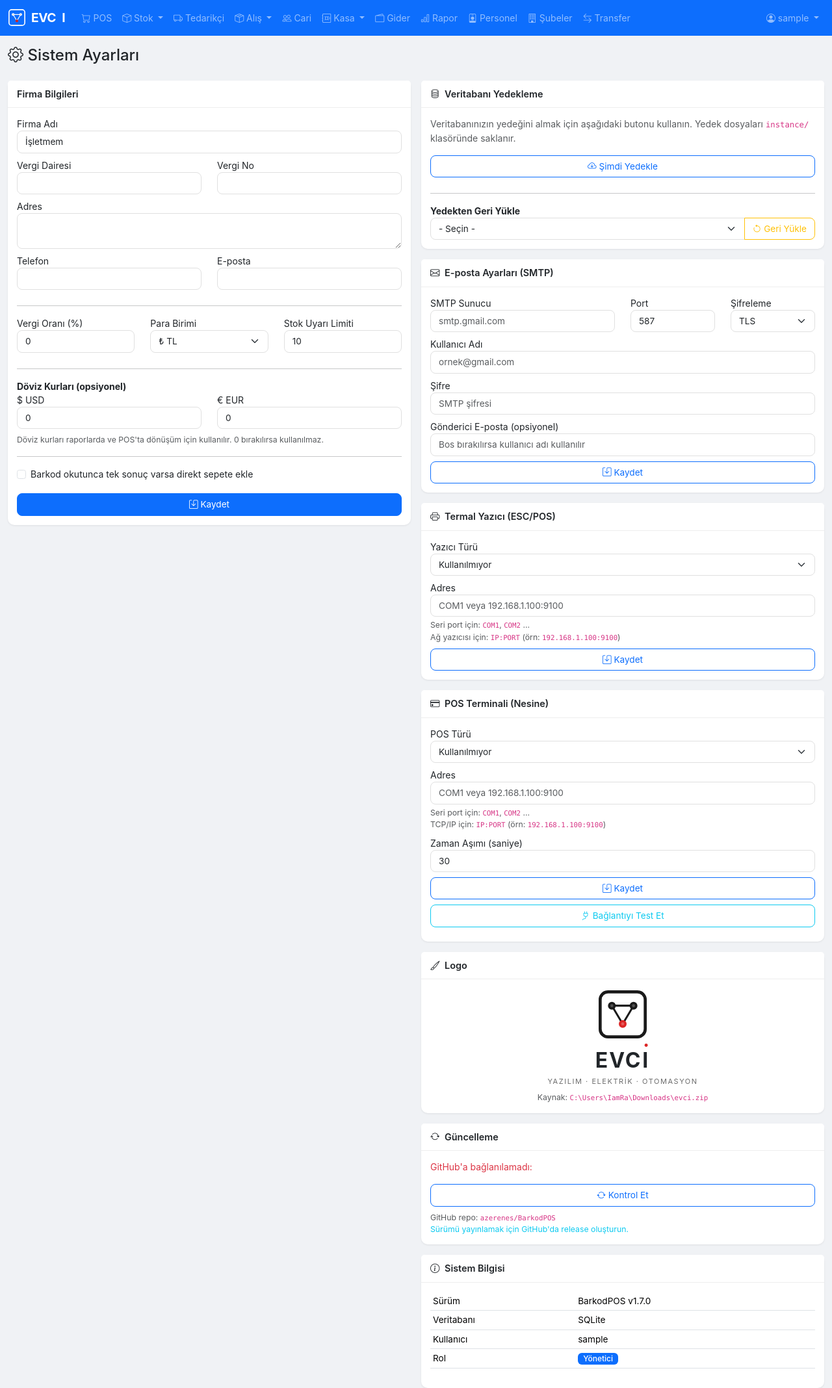
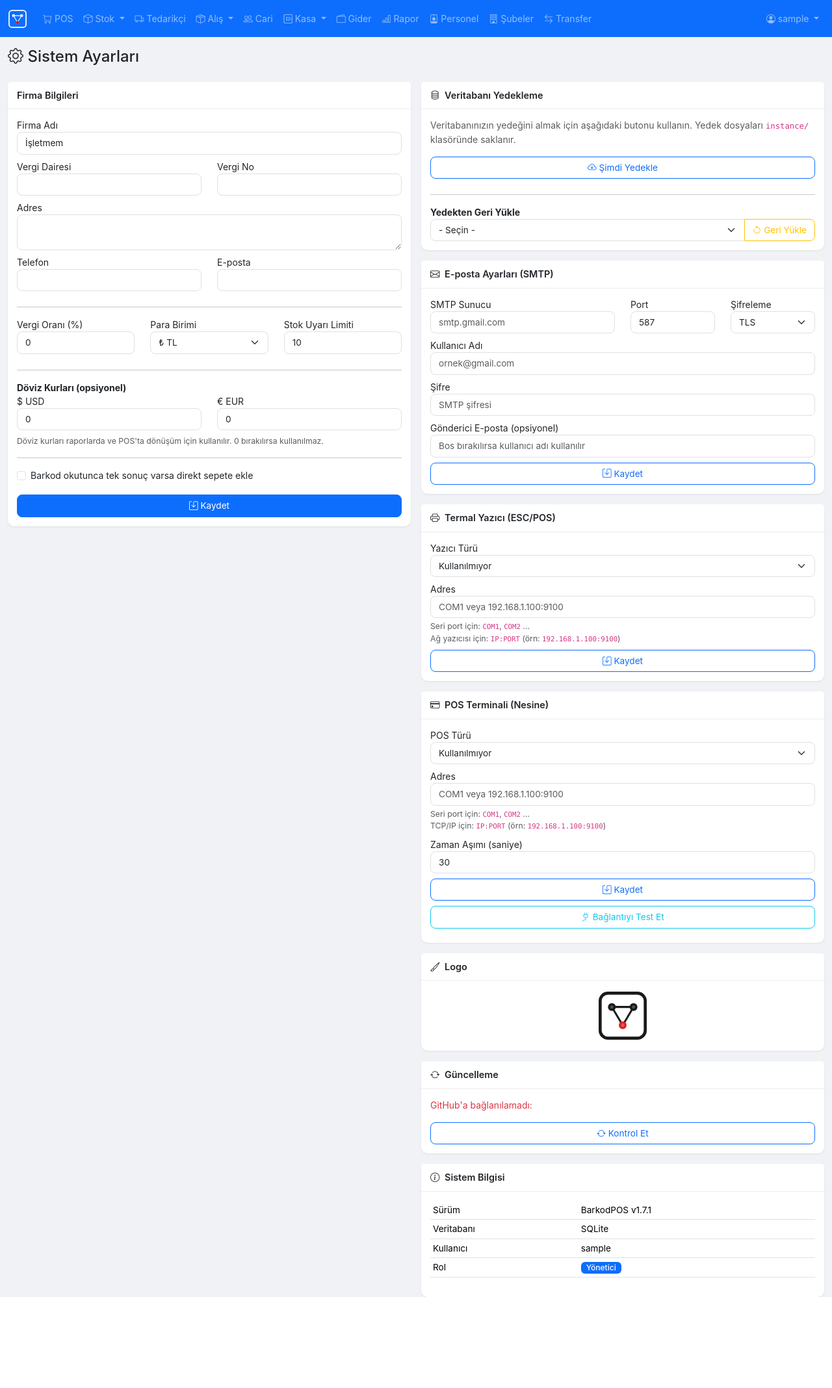
Before and after one commit to azerenes/barkodpos, a Flask app: page /settings/ in a window 1280 px wide. Shown: the whole page at 65% size. After the commit the page ends 1996 px from the top, so only its background shows below. Run offline with Flask 3, Linux system fonts and the light colour scheme; the visitor is signed in with stand-in values (Sample User, id 1); data that the repository does not hold is empty; some libraries are stand-ins or nearby versions.

Commit message:
v1.7.1: logo duzeltildi - sadece ikon, evci yazisi ve kaynakca kaldirildi

```diff
--- a/app/routes/settings.py
+++ b/app/routes/settings.py
@@ -24,7 +24,7 @@ def index():
     if not is_admin():
         flash('Bu sayfaya erişim yetkiniz yok', 'error')
         return redirect(url_for('main.dashboard'))
-    from app.update_helper import CURRENT_VERSION, GITHUB_OWNER, GITHUB_REPO
+    from app.update_helper import CURRENT_VERSION
     import glob
     backup_dir = get_data_dir()
     backups = sorted([f for f in os.listdir(backup_dir) if f.startswith('backup_') and f.endswith('.db')], reverse=True)
@@ -52,7 +52,6 @@ def index():
         currency_usd=get_setting('currency_usd', '0'),
         currency_eur=get_setting('currency_eur', '0'),
         auto_add_on_scan=get_setting('auto_add_on_scan', '0'),
-        github_repo=f'{GITHUB_OWNER}/{GITHUB_REPO}',
         current_version=CURRENT_VERSION)
 
 @settings_bp.route('/save', methods=['POST'])
--- a/app/templates/base.html
+++ b/app/templates/base.html
@@ -12,8 +12,8 @@
     {% if current_user_is_authenticated %}
     <nav class="navbar navbar-expand-lg navbar-dark bg-primary">
         <div class="container-fluid">
-            <a class="navbar-brand fw-bold" href="{{ url_for('main.dashboard') }}" style="display:flex;align-items:center;gap:8px;">
-                <svg xmlns="http://www.w3.org/2000/svg" viewBox="0 0 120 120" fill="none" style="width:28px;height:28px;">
+            <a class="navbar-brand" href="{{ url_for('main.dashboard') }}">
+                <svg xmlns="http://www.w3.org/2000/svg" viewBox="0 0 120 120" fill="none" style="width:30px;height:30px;vertical-align:middle;">
                     <rect x="8" y="8" width="104" height="104" rx="18" stroke="white" stroke-width="7"/>
                     <line x1="35" y1="40" x2="85" y2="40" stroke="white" stroke-width="5" stroke-linecap="round"/>
                     <path d="M35 40 L60 82" stroke="white" stroke-width="4.5" stroke-linecap="round"/>
@@ -25,7 +25,6 @@
                     <circle cx="60" cy="82" r="9" fill="#DC2626"/>
                     <circle cx="60" cy="82" r="3.5" fill="#1A1A1A" opacity="0.3"/>
                 </svg>
-                EVC<span style="position:relative;display:inline-block;width:.4em;text-align:center;color:white;">I</span>
             </a>
             <button class="navbar-toggler" type="button" data-bs-toggle="collapse" data-bs-target="#navbarNav">
                 <span class="navbar-toggler-icon"></span>
--- a/app/templates/personel_sec.html
+++ b/app/templates/personel_sec.html
@@ -14,7 +14,7 @@
 </head>
 <body>
     <div class="secim-card">
-        <svg xmlns="http://www.w3.org/2000/svg" viewBox="0 0 120 120" fill="none" style="width:72px;height:72px;margin-bottom:12px;">
+        <svg xmlns="http://www.w3.org/2000/svg" viewBox="0 0 120 120" fill="none" style="width:80px;height:80px;margin-bottom:24px;">
             <rect x="8" y="8" width="104" height="104" rx="18" stroke="#1A1A1A" stroke-width="7"/>
             <line x1="35" y1="40" x2="85" y2="40" stroke="#1A1A1A" stroke-width="5" stroke-linecap="round"/>
             <path d="M35 40 L60 82" stroke="#1A1A1A" stroke-width="4.5" stroke-linecap="round"/>
@@ -26,8 +26,6 @@
             <circle cx="60" cy="82" r="9" fill="#DC2626"/>
             <circle cx="60" cy="82" r="3.5" fill="white" opacity="0.25"/>
         </svg>
-        <div style="font-size:36px;font-weight:700;letter-spacing:0.06em;line-height:1.2;color:#1A1A1A;margin-bottom:4px;">EVC<span style="position:relative;display:inline-block;width:.4em;text-align:center;">I<span style="position:absolute;width:.15em;height:.15em;background:#DC2626;border-radius:50%;top:-.22em;left:50%;transform:translateX(-50%);"></span></span></div>
-        <div style="font-size:11px;letter-spacing:0.14em;text-transform:uppercase;color:#6B6B6B;margin-bottom:24px;">Yazılım · Elektrik · Otomasyon</div>
         {% with messages = get_flashed_messages() %}
         {% if messages %}
         {% for msg in messages %}
--- a/app/templates/settings.html
+++ b/app/templates/settings.html
@@ -206,7 +206,7 @@
         <div class="card mt-3">
             <div class="card-header"><i class="bi bi-brush"></i> Logo</div>
             <div class="card-body text-center">
-                <svg xmlns="http://www.w3.org/2000/svg" viewBox="0 0 120 120" fill="none" style="width:80px;height:80px;margin:0 auto 12px;">
+                <svg xmlns="http://www.w3.org/2000/svg" viewBox="0 0 120 120" fill="none" style="width:80px;height:80px;margin:0 auto;">
                     <rect x="8" y="8" width="104" height="104" rx="18" stroke="#1A1A1A" stroke-width="7"/>
                     <line x1="35" y1="40" x2="85" y2="40" stroke="#1A1A1A" stroke-width="5" stroke-linecap="round"/>
                     <path d="M35 40 L60 82" stroke="#1A1A1A" stroke-width="4.5" stroke-linecap="round"/>
@@ -218,9 +218,6 @@
                     <circle cx="60" cy="82" r="9" fill="#DC2626"/>
                     <circle cx="60" cy="82" r="3.5" fill="white" opacity="0.25"/>
                 </svg>
-                <div style="font-size:32px;font-weight:700;letter-spacing:0.06em;line-height:1.2;">EVC<span style="position:relative;display:inline-block;width:.4em;text-align:center;">I<span style="position:absolute;width:.15em;height:.15em;background:#DC2626;border-radius:50%;top:-.22em;left:50%;transform:translateX(-50%);"></span></span></div>
-                <div style="font-size:11px;letter-spacing:0.14em;text-transform:uppercase;color:#6B6B6B;margin-top:4px;">Yazılım · Elektrik · Otomasyon</div>
-                <div class="small text-muted mt-2">Kaynak: <code>C:\Users\IamRa\Downloads\evci.zip</code></div>
             </div>
         </div>
 
@@ -237,10 +234,6 @@
                 <button class="btn btn-outline-primary w-100" onclick="checkUpdate()">
                     <i class="bi bi-arrow-repeat"></i> Kontrol Et
                 </button>
-                <div class="mt-2 small text-muted">
-                    GitHub repo: <code>{{ github_repo }}</code><br>
-                    <span class="text-info">Sürümü yayınlamak için GitHub'da release oluşturun.</span>
-                </div>
             </div>
         </div>
 
--- a/app/update_helper.py
+++ b/app/update_helper.py
@@ -1,6 +1,6 @@
 import os, sys, json, urllib.request, urllib.error, zipfile, tempfile, shutil, subprocess, ssl
 
-CURRENT_VERSION = '1.7.0'
+CURRENT_VERSION = '1.7.1'
 GITHUB_OWNER = 'azerenes'
 GITHUB_REPO = 'BarkodPOS'
 
```
Also changed, not shown: version_info.txt (+4 -4 lines).
